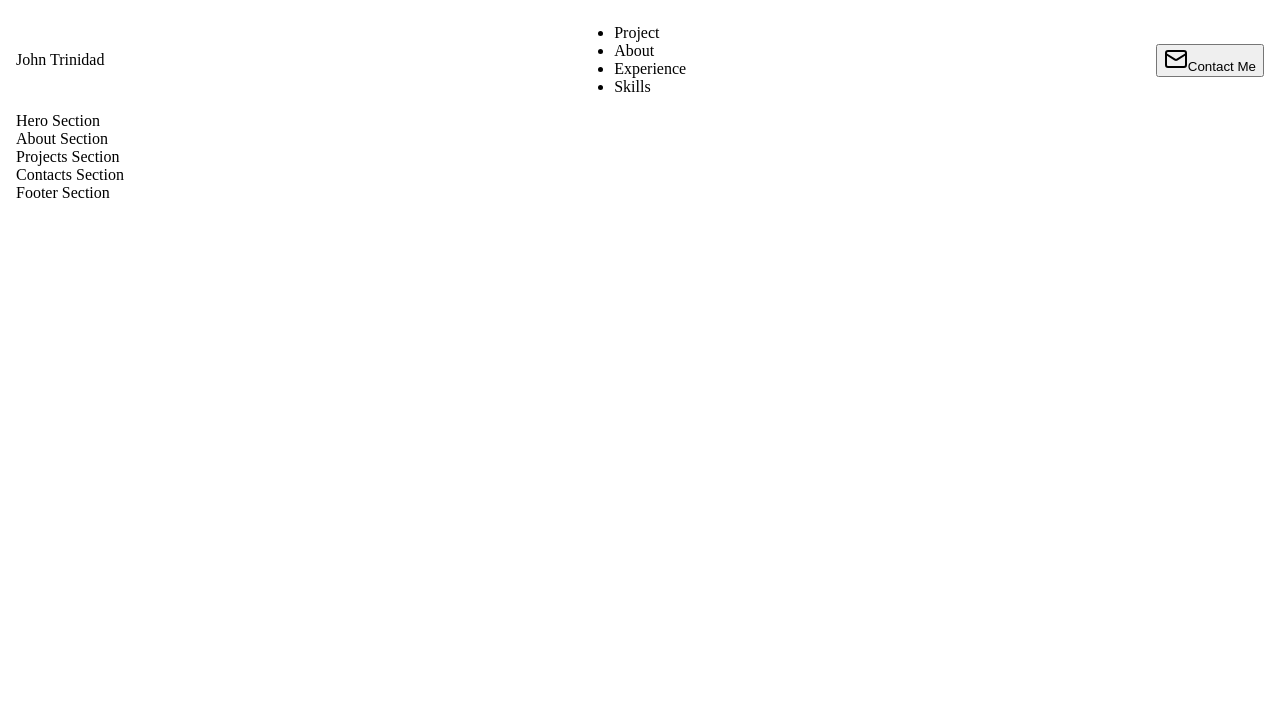
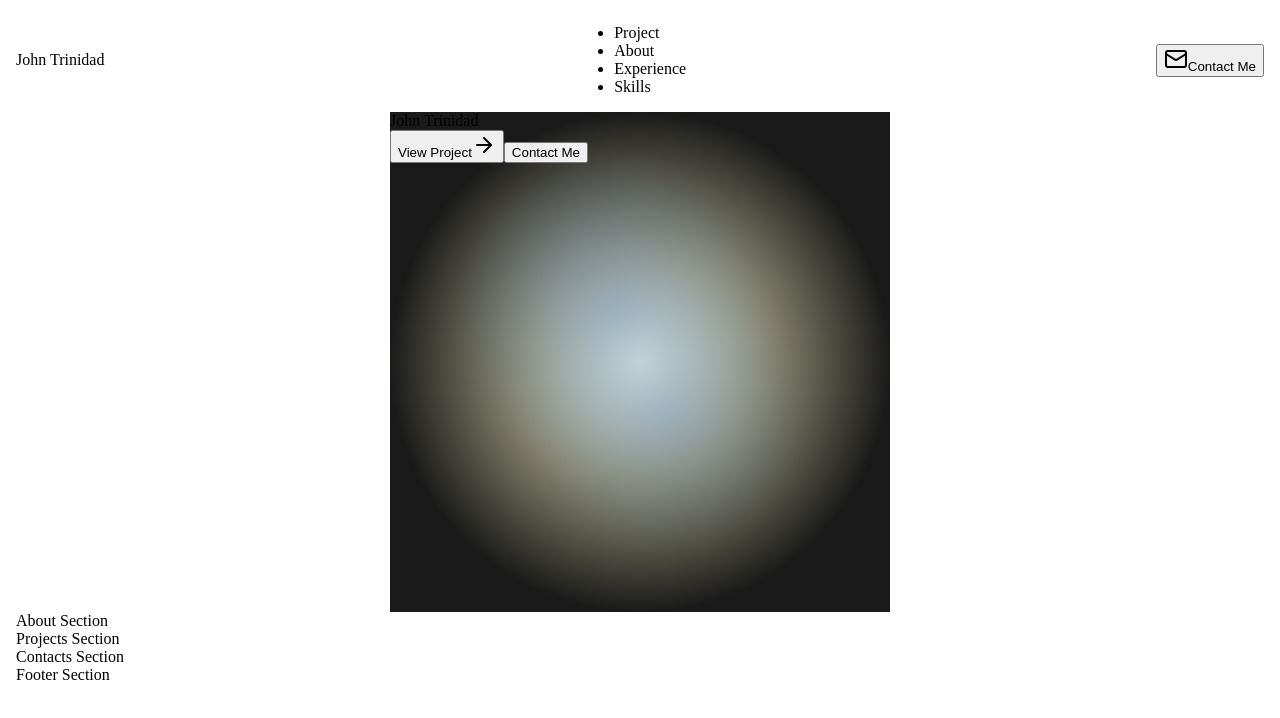
Before and after one commit to trinidj/updated-personal-porfolio, a Vue app: page / in a window 1280 px wide. Shown: the top 718 px of the page. Built offline with nearby package versions, Linux system fonts and the light colour scheme.

Commit message:
feat: enhance HeroSection with styled layout and CTA buttons

```diff
--- a/src/components/HeroSection.vue
+++ b/src/components/HeroSection.vue
@@ -1,13 +1,47 @@
 <script setup>
-
+  import Button from '@/components/ui/Button.vue';
+  import { ArrowRight } from 'lucide-vue-next';
 </script>
 
 <template>
   <section id="hero-section">
-    Hero Section
+    <div class="hero-container">
+      <div class="title">
+        <span>John Trinidad</span>
+      </div>
+
+      <div class="subtitle">
+        <span></span>
+      </div>
+
+      <div class="call-to-action">
+        <Button>
+          <span>View Project</span>
+          <ArrowRight />
+        </Button>
+
+        <Button>
+          <span>Contact Me</span>
+        </Button>
+      </div>
+    </div>
   </section>
 </template>
 
 <style scoped>
-
+  .hero-container {
+    display: flex;
+    flex-direction: column;
+    height: 500px;
+    width: 500px;
+    background-image:
+      radial-gradient(circle at 45% 40%, rgba(59, 130, 246, 0.3), transparent 40%),
+      radial-gradient(circle at 55% 60%, rgba(59, 130, 246, 0.25), transparent 35%),
+      radial-gradient(closest-side, rgba(255, 230, 0, 0.21), #1A1A1A);
+    background-position: center center;
+    background-size: cover;
+    background-repeat: no-repeat;
+    position: relative;
+    margin: 0 auto;
+  }
 </style>
```
